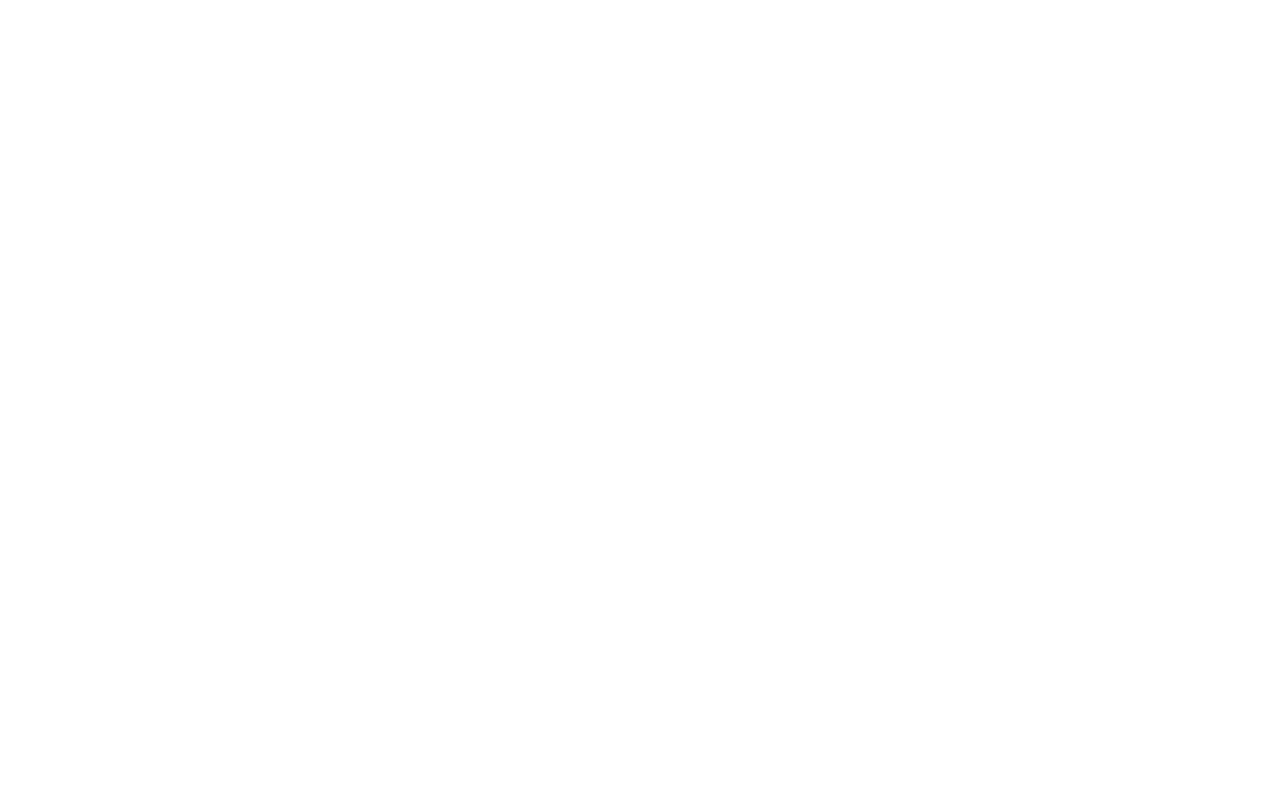
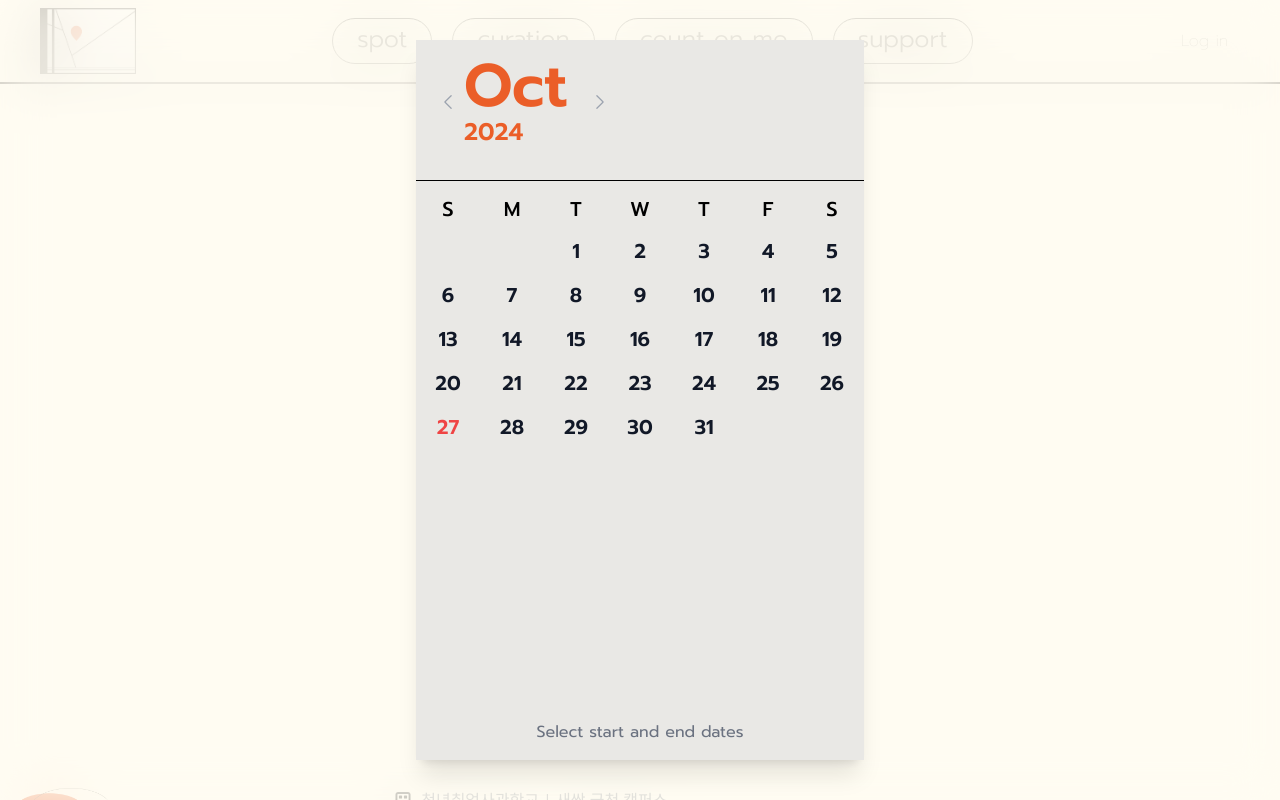
Before and after one commit to count-on-mee/frontend, a React (Vite) app: page /Calendarpage in a window 1280 px wide. Before the commit this address had no page. Shown: the top 800 px of the page. Built offline with nearby package versions, Linux system fonts and the light colour scheme.

Commit message:
[Feat]calendarpage 생성

```diff
--- a/src/App.jsx
+++ b/src/App.jsx
@@ -1,12 +1,14 @@
 import { Route, Routes } from 'react-router-dom';
 import Main from './pages/Main';
 import Login from './pages/Login';
+import Calendarpage from './pages/Calendarpage';
 
 function App() {
   return (
     <Routes>
       <Route path="/" element={<Main />} />
       <Route path="/login" element={<Login />} />
+      <Route path="/Calendarpage" element={<Calendarpage />} />
     </Routes>
   );
 }
--- /dev/null
+++ b/src/components/Calendar.jsx
@@ -0,0 +1,206 @@
+import React from 'react';
+import { ChevronLeftIcon, ChevronRightIcon } from '@heroicons/react/24/solid';
+import {
+  add,
+  eachDayOfInterval,
+  endOfMonth,
+  format,
+  getDay,
+  isEqual,
+  isSameMonth,
+  isToday,
+  parse,
+  startOfToday,
+  isWithinInterval,
+} from 'date-fns';
+import { useState } from 'react';
+
+function classNames(...classes) {
+  return classes.filter(Boolean).join(' ');
+}
+
+function Calendar() {
+  const today = startOfToday();
+  const [currentMonth, setCurrentMonth] = useState(format(today, 'yyyy-MMM'));
+  const firstDayCurrentMonth = parse(currentMonth, 'yyyy-MMM', new Date());
+
+  const [selectedStartDay, setSelectedStartDay] = useState(null);
+  const [selectedEndDay, setSelectedEndDay] = useState(null);
+
+  const days = eachDayOfInterval({
+    start: firstDayCurrentMonth,
+    end: endOfMonth(firstDayCurrentMonth),
+  });
+
+  function previousMonth() {
+    const firstDayNextMonth = add(firstDayCurrentMonth, { months: -1 });
+    setCurrentMonth(format(firstDayNextMonth, 'yyyy-MMM'));
+  }
+
+  function nextMonth() {
+    const firstDayNextMonth = add(firstDayCurrentMonth, { months: 1 });
+    setCurrentMonth(format(firstDayNextMonth, 'yyyy-MMM'));
+  }
+
+  function handleDateClick(day) {
+    if (!selectedStartDay || (selectedStartDay && selectedEndDay)) {
+      setSelectedStartDay(day);
+      setSelectedEndDay(null);
+    } else {
+      if (day < selectedStartDay) {
+        setSelectedStartDay(day);
+        setSelectedEndDay(selectedStartDay);
+      } else {
+        setSelectedEndDay(day);
+      }
+    }
+  }
+
+  function createEvent() {
+    if (selectedStartDay && selectedEndDay) {
+      const newEvent = {
+        id: meetings.length + 1,
+        name: '여행',
+        startDatetime: format(selectedStartDay, 'yyyy-MM-dd'),
+        endDatetime: format(selectedEndDay, 'yyyy-MM-dd'),
+      };
+      meetings.push(newEvent);
+      setSelectedStartDay(null);
+      setSelectedEndDay(null);
+    }
+  }
+
+  return (
+    <div className="bg-[#E9E8E5] font-prompt h-full flex flex-col">
+      <div className="flex-grow overflow-y-auto">
+        <div className="flex items-center justify-start p-4">
+          <button
+            type="button"
+            onClick={previousMonth}
+            className="flex items-center justify-center p-1.5 text-gray-400 hover:text-gray-500"
+          >
+            <span className="sr-only">Previous month</span>
+            <ChevronLeftIcon className="w-5 h-5" aria-hidden="true" />
+          </button>
+          <h2 className="font-semibold text-left mr-4">
+            <span className="block text-6xl text-[#EB5E28]">
+              {format(firstDayCurrentMonth, 'MMM')}
+            </span>
+            <span className="block text-2xl text-[#EB5E28]">
+              {format(firstDayCurrentMonth, 'yyyy')}
+            </span>
+          </h2>
+          <button
+            onClick={nextMonth}
+            type="button"
+            className="flex items-center justify-center p-1.5 text-gray-400 hover:text-gray-500"
+          >
+            <span className="sr-only">Next month</span>
+            <ChevronRightIcon className="w-5 h-5" aria-hidden="true" />
+          </button>
+        </div>
+        <div className="border-t border-black my-4"></div>
+        <div className="grid grid-cols-7 mt-4 text-xl leading-6 text-center font-medium">
+          <div>S</div>
+          <div>M</div>
+          <div>T</div>
+          <div>W</div>
+          <div>T</div>
+          <div>F</div>
+          <div>S</div>
+        </div>
+        <div className="grid grid-cols-7 mt-2 text-xl font-semibold">
+          {days.map((day, dayIdx) => (
+            <div
+              key={day.toString()}
+              className={classNames(
+                dayIdx === 0 && colStartClasses[getDay(day)],
+                'py-1.5',
+              )}
+            >
+              <button
+                type="button"
+                onClick={() => handleDateClick(day)}
+                className={classNames(
+                  isEqual(day, selectedStartDay) && 'bg-[#EB5E28] text-white',
+                  isEqual(day, selectedEndDay) && 'bg-[#EB5E28] text-white',
+                  !isEqual(day, selectedStartDay) &&
+                    !isEqual(day, selectedEndDay) &&
+                    selectedStartDay &&
+                    selectedEndDay &&
+                    isWithinInterval(day, {
+                      start: selectedStartDay,
+                      end: selectedEndDay,
+                    }) &&
+                    'bg-[#EB5E28]',
+                  !isEqual(day, selectedStartDay) &&
+                    !isEqual(day, selectedEndDay) &&
+                    isToday(day) &&
+                    'text-red-500',
+                  !isEqual(day, selectedStartDay) &&
+                    !isEqual(day, selectedEndDay) &&
+                    !isToday(day) &&
+                    isSameMonth(day, firstDayCurrentMonth) &&
+                    'text-gray-900',
+                  !isEqual(day, selectedStartDay) &&
+                    !isEqual(day, selectedEndDay) &&
+                    !isToday(day) &&
+                    !isSameMonth(day, firstDayCurrentMonth) &&
+                    'text-gray-400',
+                  'mx-auto flex h-8 w-8 items-center justify-center rounded-full',
+                )}
+              >
+                <time dateTime={format(day, 'yyyy-MM-dd')}>
+                  {format(day, 'd')}
+                </time>
+              </button>
+            </div>
+          ))}
+        </div>
+      </div>
+      <div className="p-4">
+        {selectedStartDay && selectedEndDay ? (
+          <button
+            onClick={createEvent}
+            type="button"
+            className="w-full py-2 px-4 bg-[#EB5E28] text-white rounded-full hover:bg-[#D54E23] transition-colors"
+          >
+            Create Event
+          </button>
+        ) : (
+          <p className="text-center text-gray-500">
+            Select start and end dates
+          </p>
+        )}
+      </div>
+    </div>
+  );
+}
+
+const colStartClasses = [
+  '',
+  'col-start-2',
+  'col-start-3',
+  'col-start-4',
+  'col-start-5',
+  'col-start-6',
+  'col-start-7',
+];
+
+function CalendarPopup() {
+  return (
+    <div className="fixed inset-0 z-50 overflow-hidden">
+      <div className="flex items-center justify-center min-h-screen">
+        <div className="fixed inset-0 transition-opacity" aria-hidden="true">
+          <div className="absolute inset-0 bg-[#FFFCF2] opacity-70 backdrop-filter backdrop-blur-xl"></div>
+        </div>
+
+        <div className="bg-white rounded-lg shadow-xl w-full max-w-md h-[90vh] relative z-10">
+          <Calendar />
+        </div>
+      </div>
+    </div>
+  );
+}
+
+export default CalendarPopup;
--- /dev/null
+++ b/src/pages/Calendarpage.jsx
@@ -0,0 +1,20 @@
+import React from 'react';
+import Header from '../components/Header';
+import Footer from '../components/Footer';
+import Calendar from '../components/Calendar';
+
+function Calendarpage() {
+  return (
+    <div className="flex flex-col min-h-screen">
+      <Header />
+      <div className="flex-grow bg-[#FFFCF2] flex items-center justify-center p-4">
+        <div className="bg-[#FFFCF2] w-full max-w-4xl h-[80vh] overflow-auto">
+          <Calendar />
+        </div>
+      </div>
+      <Footer />
+    </div>
+  );
+}
+
+export default Calendarpage;
```
